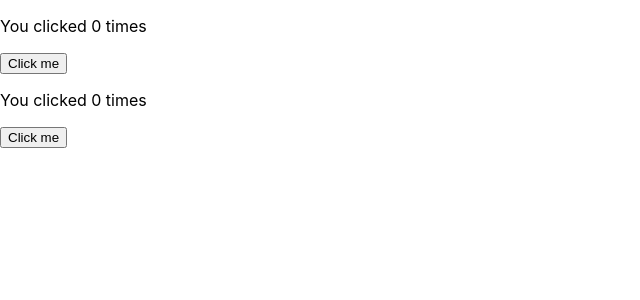
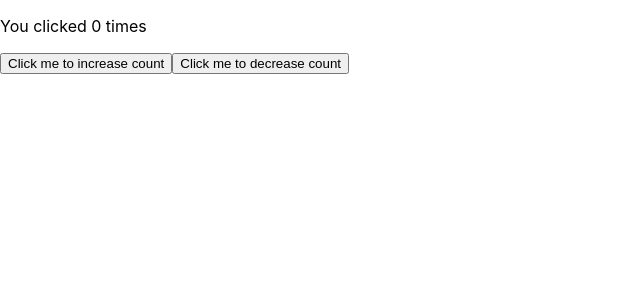
Before and after one commit to MariaManoela/typescript-react-demo, a React (Create React App) app: page / in a window 1280 px wide. Shown: the top 300 px of the page, without its empty margins (0-640 px from the left). Built offline with nearby package versions, Linux system fonts and the light colour scheme.

Commit message:
Add decrease count function and button

```diff
--- a/src/App.tsx
+++ b/src/App.tsx
@@ -6,7 +6,6 @@ function App() {
   return (
     <>
       <CounterFunction/>
-      <CounterFunction/>
     </>
   );
 }
--- a/src/components/counterFunction.tsx
+++ b/src/components/counterFunction.tsx
@@ -1,19 +1,24 @@
 import React, {useState} from "react";
 
-function Counter() {
+function CounterFunction() {
     const [count, setCount] = useState(0);
 
-    const handleClick = () => {
+    const increaseCount = () => {
         setCount(count + 1);
         //setCount(currentCount => currentCount + 1);
     };
 
+    const decreaseCount = () => {
+        setCount(count - 1);
+    }
+
     return (
         <div>
             <p>You clicked {count} times</p>
-            <button onClick={handleClick}>Click me</button>
+            <button onClick={increaseCount}>Click me to increase count</button>
+            <button onClick={decreaseCount}>Click me to decrease count</button>
         </div>
     );
 }
 
-export default Counter;
+export default CounterFunction;
```
